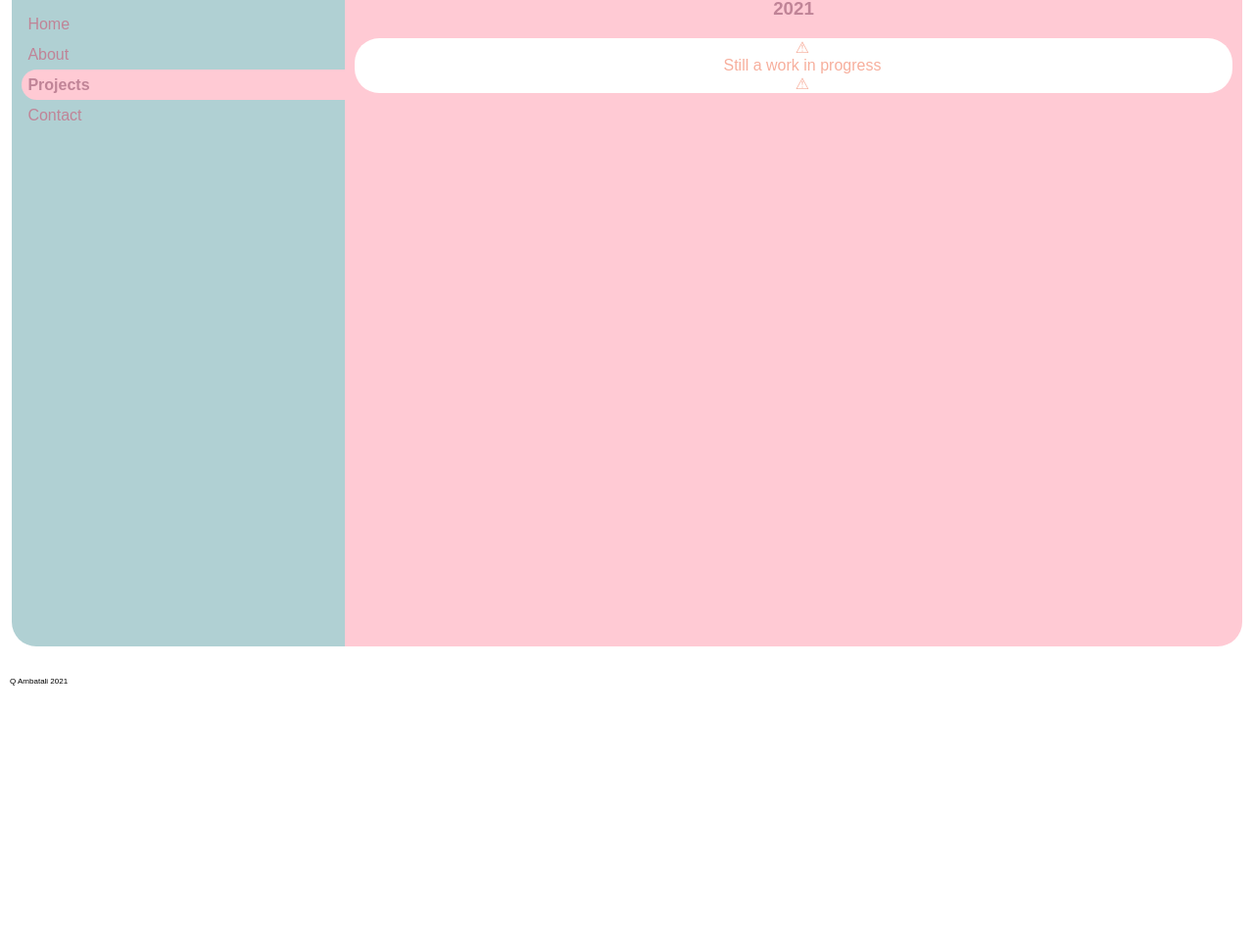
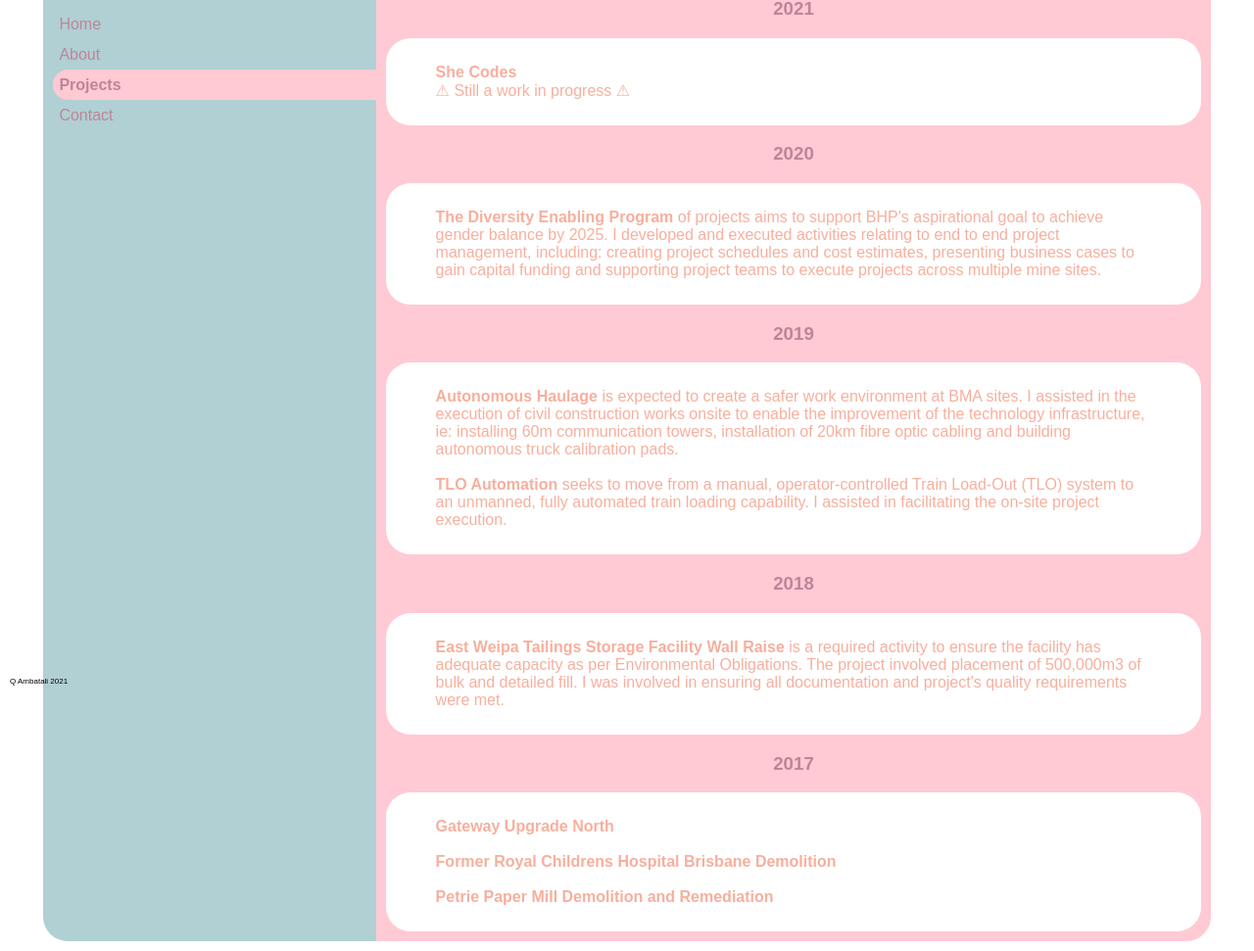
Before and after one commit to aeineeuq/aeineeuq.github.io, a plain HTML site: page projects.html in a window 1280 px wide. Shown: the part 90-1061 px from the top of the page at 98% size. Before the commit the page ends 800 px from the top, so only its background shows below. Drawn offline with Linux system fonts and the light colour scheme.

Commit message:
Updated About, Projects

```diff
--- a/projects.html
+++ b/projects.html
@@ -26,13 +26,35 @@
 
     <div class="bside">
         <h2>Projects</h2>
-        <h3>2021</h3>
-<p>&#9888;<br>Still a work in progress<br>&#9888;<br></p>
-<br>
-<p></p>
 
+<h3>2021</h3>
+<div class="scroll-box">
+<p><b>She Codes</b><br>
+    &#9888; Still a work in progress &#9888;<br></div>
+
+<h3>2020</h3>
+<div class="scroll-box"><p><b>The Diversity Enabling Program</b> of projects aims to support BHP's aspirational goal to achieve gender balance by 2025.
+ I developed and executed activities relating to end to end project management, including: creating project schedules and cost estimates, presenting business cases to gain capital funding and supporting project teams to execute projects across multiple mine sites.</p>
 </div>
+
+<h3>2019</h3>
+<div class="scroll-box"><p><b>Autonomous Haulage</b> is expected to create a safer work environment at BMA sites.
+     I assisted in the execution of civil construction works onsite to enable the improvement of the technology infrastructure, ie: installing 60m communication towers, installation of 20km fibre optic cabling and building autonomous truck calibration pads.
+<br><br>
+<b>TLO Automation</b> seeks to move from a manual, operator-controlled Train Load-Out (TLO) system to an unmanned, fully automated train loading capability. I assisted in facilitating the on-site project execution.</p>
+    </div>
+
+<h3>2018</h3>
+<div class="scroll-box"><p><b>East Weipa Tailings Storage Facility Wall Raise</b> is a required activity to ensure the facility has adequate capacity as per Environmental Obligations. The project involved placement of 500,000m3 of bulk and detailed fill. I was involved in ensuring all documentation and project's quality requirements were met.</p>
 </div>
+
+<h3>2017</h3>
+<div class="scroll-box">
+<p><b>Gateway Upgrade North</b><br><br>
+    <b>Former Royal Childrens Hospital Brisbane Demolition</b><br><br>
+    <b>Petrie Paper Mill Demolition and Remediation</b>
+</p></div>
+
 
 
 <footer>
--- a/styles.css
+++ b/styles.css
@@ -68,8 +68,10 @@ p{
     color: #F7AF9D;
     background-color: #ffffff;
     border-radius: 25px;
-    text-align:center;
-    padding-left:2%;
+    text-align:left;
+    padding-left:5%;
+    padding-right:5%;
+    padding-top:0%;
 }
 
 div.aside{
@@ -160,6 +162,11 @@ img.logo{
         color: #F7AF9D;
         background-color: #FFCAD4;
     }
+    .scroll-box{
+        max-height: 100px;
+        overflow-y: scroll;
+        background: #ffffff;
+    }
 }
 
 /* Typical Website Sizing */
@@ -201,8 +208,16 @@ img.logo{
         background-color: #FFCAD4;
         border-top-left-radius:0px;
         border-bottom-left-radius:0px;
-        width: 70vw;
+        width: 65vw;
         min-height:90vh;
     }
 
+    /* scroll box */
+    .scroll-box{
+        max-height: 200px;
+        overflow-y: scroll;
+        background: #ffffff;
+        padding: 10px;
+    }
+
 }
```
Also changed, not shown: about.html (+2 -2 lines).
